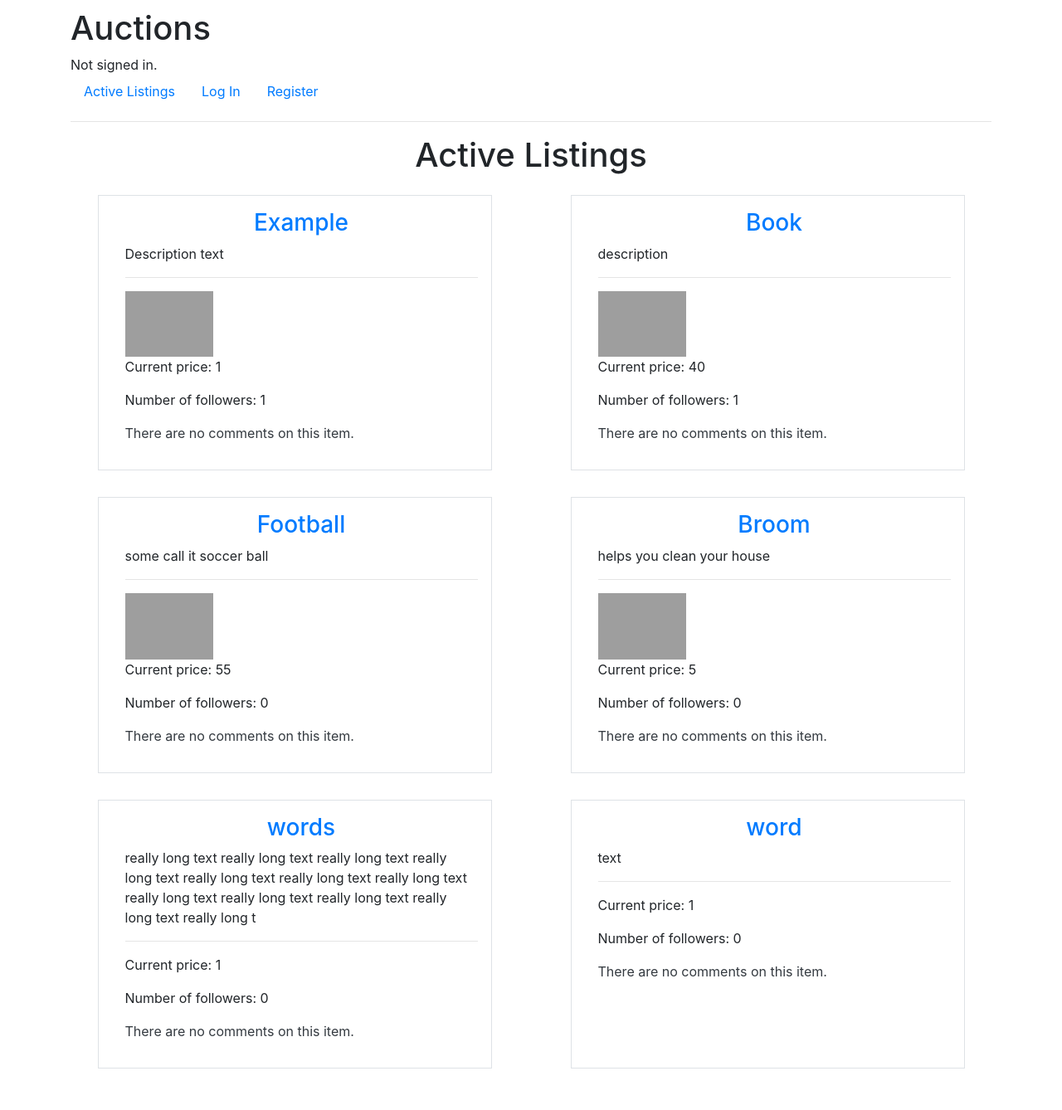
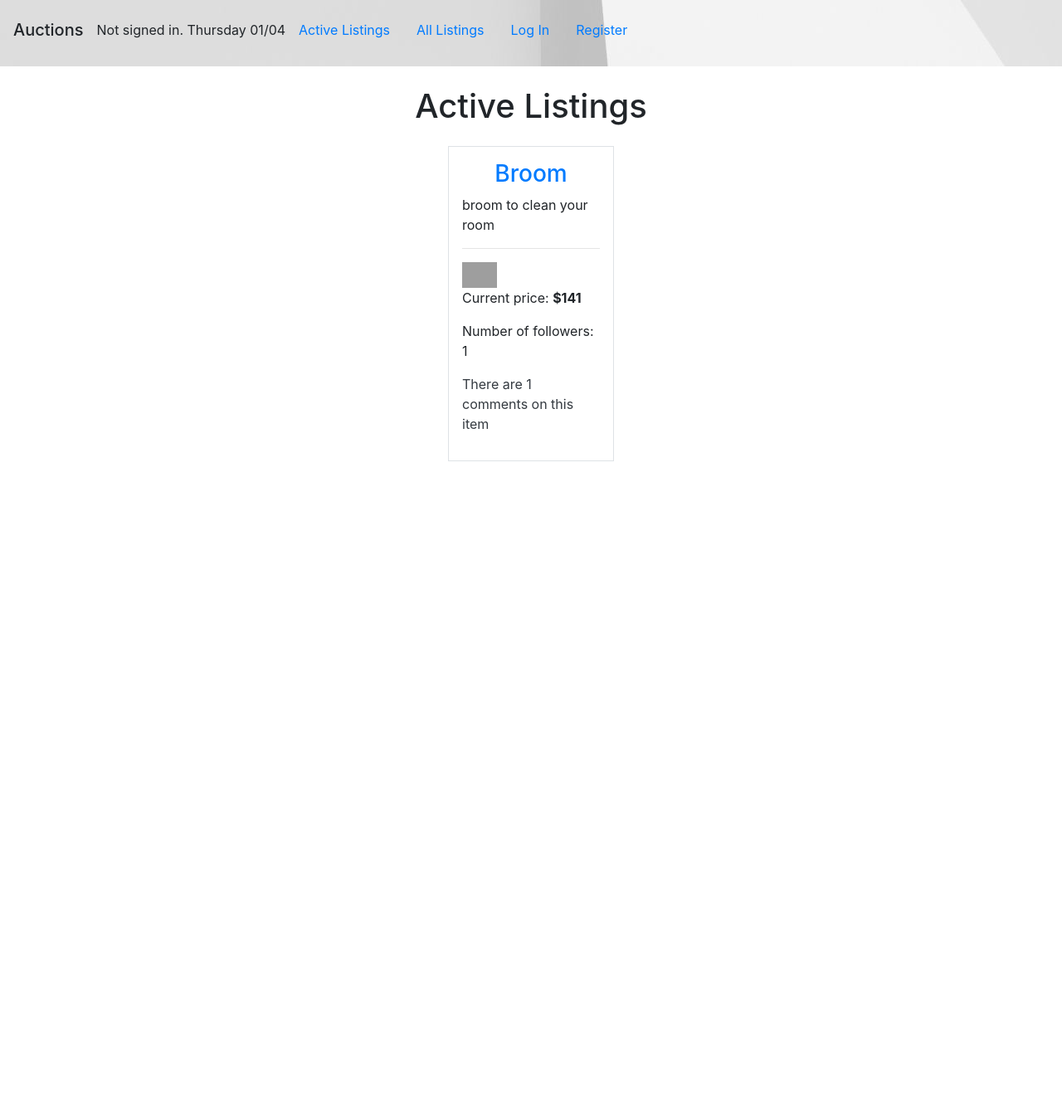
Before and after one commit to Lebnor/cs50-web-commerce, a Django app: page / in a window 1280 px wide. Shown: the whole page at 83% size. After the commit the page ends 556 px from the top, so only its background shows below. Run offline with Django 3.2, Linux system fonts and the light colour scheme; data comes from the database, SQL or seed files in the repository; data that the repository does not hold is empty; some libraries are stand-ins or nearby versions; grey boxes are pictures that could not be loaded.

Commit message:
almost done

```diff
--- a/auctions/forms.py
+++ b/auctions/forms.py
@@ -1,9 +1,9 @@
 from django import forms
 
 attributes = {
-    'class': 'form-control mb-3 mt-0 text-info'
+    'class': 'form-control mb-3 mt-0 text-info',
+    'rows': 3
 }
-
 
 class NewListingForm(forms.Form):
     title = forms.CharField(label='Title', max_length=100, widget=forms.TextInput(attrs=attributes))
--- a/auctions/models.py
+++ b/auctions/models.py
@@ -8,14 +8,17 @@ class User(AbstractUser):
 
 class Listing(models.Model):
     uuid = models.UUIDField(primary_key=False, editable=False, default = uuid.uuid4)
-    title = models.CharField(max_length=32)
-    description = models.CharField(max_length=100)
+    title = models.CharField(max_length=30)
+    description = models.CharField(max_length=200)
     photourl = models.CharField(max_length=150, blank=True)
-    bid = models.IntegerField(blank=True)
-    winner = models.ForeignKey(User, on_delete=models.DO_NOTHING, null=True, blank=True, unique=False)
+    last_bid = models.IntegerField(blank=True, default=0)
+    highest_bid = models.IntegerField(null=True, blank=True, default=0)
+    highest_bidder = models.ForeignKey(User, on_delete=models.CASCADE, null=True, blank=True)
+    total_price = models.IntegerField(blank=True, null=True, default=0)
+    winner = models.ForeignKey(User, on_delete=models.DO_NOTHING,related_name='won', null=True, blank=True, unique=False)
     following = models.ManyToManyField(User, related_name='following', blank=True, null=True)
     category = models.CharField(null=True, blank=True, max_length=32)
-
+    owner = models.ForeignKey(User, null=True, blank=True, related_name='created', on_delete=models.CASCADE)
     def __str__(self):
         return f"{self.title}"
 
--- a/auctions/static/auctions/styles.css
+++ b/auctions/static/auctions/styles.css
@@ -1,15 +1,27 @@
 body {
-    padding: 10px;
+    width: 100vw;
+    margin: 0px;
+    padding: 0px;
+    overflow-x: hidden;
+}
 
+.top-nav {
+    background: url('white-3d-wallpaper-707471.jpg');
+    padding: 1em;
+    margin: 0px;
+    min-width: 100vw;
+    width: 100vw;
+}
+
+.listing-container {
 }
 
 .listing {
+    min-width: 200px;
     margin: 1em;
     padding: 1em;
-    padding-left: 2em;
     margin-bottom: 1em;
     border-bottom: 1px solid lightgrey;
-    /* background: url('https://www.wallpaperuse.com/wallp/11-117674_m.jpg'); */
 
 }
 
@@ -17,3 +29,8 @@ body {
     margin-top: 1em;
     margin-bottom: 1em;
 }
+
+.text {
+    word-wrap: break-word;
+    max-width: 500px;
+}
--- a/auctions/templates/auctions/index.html
+++ b/auctions/templates/auctions/index.html
@@ -1,8 +1,5 @@
 {% extends "auctions/layout.html" %}
 {% load static %}
-{% block head %}
-<link rel="stylesheet" href="{% static 'auctions/index.css'%}">
-{% endblock %}
 
 
 {% block body %}
@@ -11,11 +8,11 @@
 
     <div class="row">
     {% for listing in listings %}
-    <div class="listing border col-lg-5 col-12 mx-auto">
+    <div  class="listing border col-lg-5 col-10 mx-auto">
         <a href="{% url 'listing' listing.uuid listing.title %}">
-           <h3 class="text-center"> {{ listing.title }} </h3>
+           <h3 class="text-center text"> {{ listing.title }} </h3>
         </a>
-           <p class="fs-1"> {{ listing.description }} </p>
+           <p class="fs-1 text"> {{ listing.description }} </p>
             <hr>
 
            {% ifequal listing.winner user %}
@@ -28,30 +25,23 @@
 
             {% if listing.photourl %}
             <a href="{% url 'listing' listing.uuid listing.title %}">
-                <img width="100px" class="w-25" src="{{ listing.photourl }}" alt="{{ listing.title }}">
+                <img  class="w-25 mx-auto" src="{{ listing.photourl }}" alt="{{ listing.title }}">
             </a>
             {% endif %}
-           <p>Current price: {{ listing.bid }}</p>
+           <p>Current price: <strong> ${{ listing.total_price }} </strong> </p>
             <p>Number of followers: {{ listing.following.all|length }} </p>
             <p class="text-info">{% if user in listing.following.all %} <i>This item is in your watchlist </i> {%else %} {%endif%}</p>
 
-            <p class="text-dark">
-            {% if comments %}
-                comments:
-            {% else %}
-                There are no comments on this item.
-            {% endif %}
-            </p>
-           {% for comment in listing.comments.all %}
-           <p>{{ comment }} <span class="blockquote-footer"> {{ comment.author }} </span></p>
-            {% endfor %}
+           <!-- comments -->
+            <p class="text-dark">There are {{ listing.comments.all|length }} comments on this item</p>
+
         </div>
 
         {% empty %}
-        <p>There are no listings currently</p>
+        <p class="mx-auto text-center text-danger">There are no listings currently!</p>
 
 
     {% endfor %}
-</div>
+    </div>
     <br>
 {% endblock %}
--- a/auctions/templates/auctions/layout.html
+++ b/auctions/templates/auctions/layout.html
@@ -11,19 +11,24 @@
         {% block head %} {%endblock%}
     </head>
     <body>
-        <div class="container">
+        <div class="container-fluid p-0 m-0">
 
-            <h1>Auctions</h1>
-            <div>
+            <div class="row no-gutters top-nav">
+            <h1 class="navbar-brand">Auctions</h1>
+            <div class="navbar-text">
                 {% if user.is_authenticated %}
                     Signed in as <strong>{{ user.username }}</strong>.
                 {% else %}
                     Not signed in.
                 {% endif %}
+                {% now " l d/m" %}
             </div>
             <ul class="nav">
                 <li class="nav-item">
                     <a class="nav-link" href="{% url 'index' %}">Active Listings</a>
+                </li>
+                <li class="nav-item">
+                    <a class="nav-link" href="{% url 'all' %}">All Listings</a>
                 </li>
                 {% if user.is_authenticated %}
                     <li class="nav-item">
@@ -41,10 +46,15 @@
                     </li>
                 {% endif %}
             </ul>
-            <hr>
+        </div>
 
-            {% block body %}
-            {% endblock %}
+        <br>
+            <div class="row">
+                <div class="mx-auto">
+                    {% block body %}
+                    {% endblock %}
+                </div>
+            </div>
 
 
         </div>
--- a/auctions/urls.py
+++ b/auctions/urls.py
@@ -7,6 +7,7 @@ from . import views
 
 urlpatterns = [
     path("", views.index, name="index"),
+    path("all", views.show_all, name="all"),
     path("login", views.login_view, name="login"),
     path("logout", views.logout_view, name="logout"),
     path("register", views.register, name="register"),
--- a/auctions/utils.py
+++ b/auctions/utils.py
@@ -10,9 +10,10 @@ def save_listing(form):
     new_listing = Listing(
         title=title,
         description=description,
-        bid=starting_bid,
+        last_bid=starting_bid,
         photourl=photo_url,
         category=category
     )
 
     Listing.save(new_listing)
+    return new_listing
--- a/auctions/views.py
+++ b/auctions/views.py
@@ -14,14 +14,20 @@ def index(request):
         "listings": Listing.objects.filter(winner=None)
     })
 
+def show_all(request):
 
+    return render(request, "auctions/index.html", {
+        "listings": Listing.objects.all()
+    })
+
+# creating new listing
 def create(request):
     if request.method == "POST":
         form = NewListingForm(request.POST)
         if form.is_valid():
-            save_listing(form)
-
-
+            new_listing = save_listing(form)
+            new_listing.owner = request.user
+            new_listing.save()
             return HttpResponseRedirect(reverse('index'))
 
     return render(request, "auctions/create.html", {
@@ -33,16 +39,21 @@ def create(request):
 def listing(request, uuid, title):
     user = request.user
     listingobj = Listing.objects.filter(uuid=uuid)[0]
-
     if request.method == "POST":
+        # user placed a bid on this item
         try:
             if request.POST['bid']:
-                print(request.POST['bid'])
-                listingobj.bid=request.POST['bid']
+                amount = int(request.POST['bid'])
+                listingobj.last_bid = amount
+                listingobj.total_price += amount
+                if amount > listingobj.highest_bid:
+                    listingobj.highest_bid = amount
+                    listingobj.highest_bidder = user
                 listingobj.save()
-
         except:
             pass
+
+        # user added/removed from watchlist
         try:
             if request.POST['wl']:
                 if user in listingobj.following.all():
@@ -52,8 +63,16 @@ def listing(request, uuid, title):
         except:
             pass
 
+        # user closed this listing
+        try:
+            if request.POST['close']:
+                listingobj.winner = listingobj.highest_bidder
+                listingobj.save()
+                return HttpResponseRedirect(reverse('index'))
+        except:
+            pass
 
-
+    # return to the same listing
     return render(request, "auctions/listing.html", {
         "listing": listingobj
     })
```
Also changed, not shown: auctions/templates/auctions/create.html (+1 -31 lines), auctions/templates/auctions/listing.html (+35 -15 lines), auctions/migrations/0002_auto_20210330_1841.py (added), auctions/migrations/0003_auto_20210330_1842.py (added), auctions/migrations/0004_listing_total_price.py (added), auctions/migrations/0005_auto_20210330_1846.py (added), auctions/migrations/0006_listing_owner.py (added), auctions/migrations/0007_auto_20210330_2027.py (added), auctions/static/auctions/white-3d-wallpaper-707471.jpg (added), db.sqlite3.
